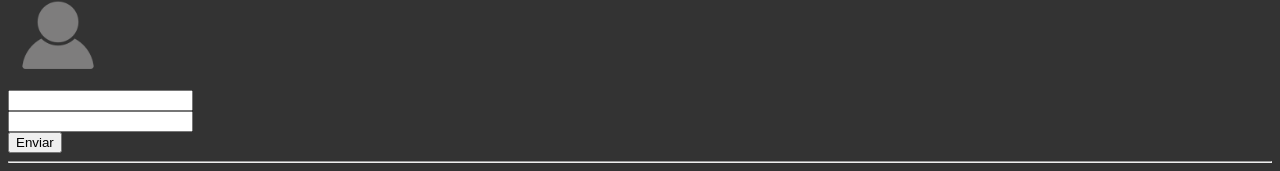
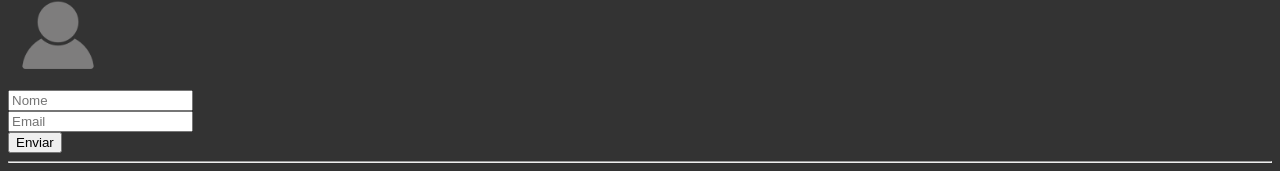
Before and after one commit to LeonardoScherer/curso_vuejs3, a Vue app in the folder 3_projeto_cli/: page / in a window 1280 px wide. Shown: the part 626-797 px from the top of the page. Built offline with nearby package versions, Linux system fonts and the light colour scheme.

Commit message:
Eventos click e submit

```diff
--- a/3_projeto_cli/src/components/Form.vue
+++ b/3_projeto_cli/src/components/Form.vue
@@ -1,10 +1,10 @@
 <template>
-    <form action="">
+    <form action="" @submit.prevent="enviarFormulario">
         <div>
-            <InputText />
+            <input type="text" v-model="name" placeholder="Nome">
         </div>
         <div>
-            <InputText />
+            <input type="email" v-model="email" placeholder="Email">
         </div>
         <div>
             <Submit />
@@ -20,6 +20,21 @@
         components: {
             InputText,
             Submit
+        },
+        data() {
+            return {
+                name: "",
+                email: ""
+            }
+        },
+        methods:  {
+            enviarFormulario() {
+
+                const name = this.name;
+                const email = this.email;
+
+                console.log(name, email);
+            }
         }
     }
 </script>
```
